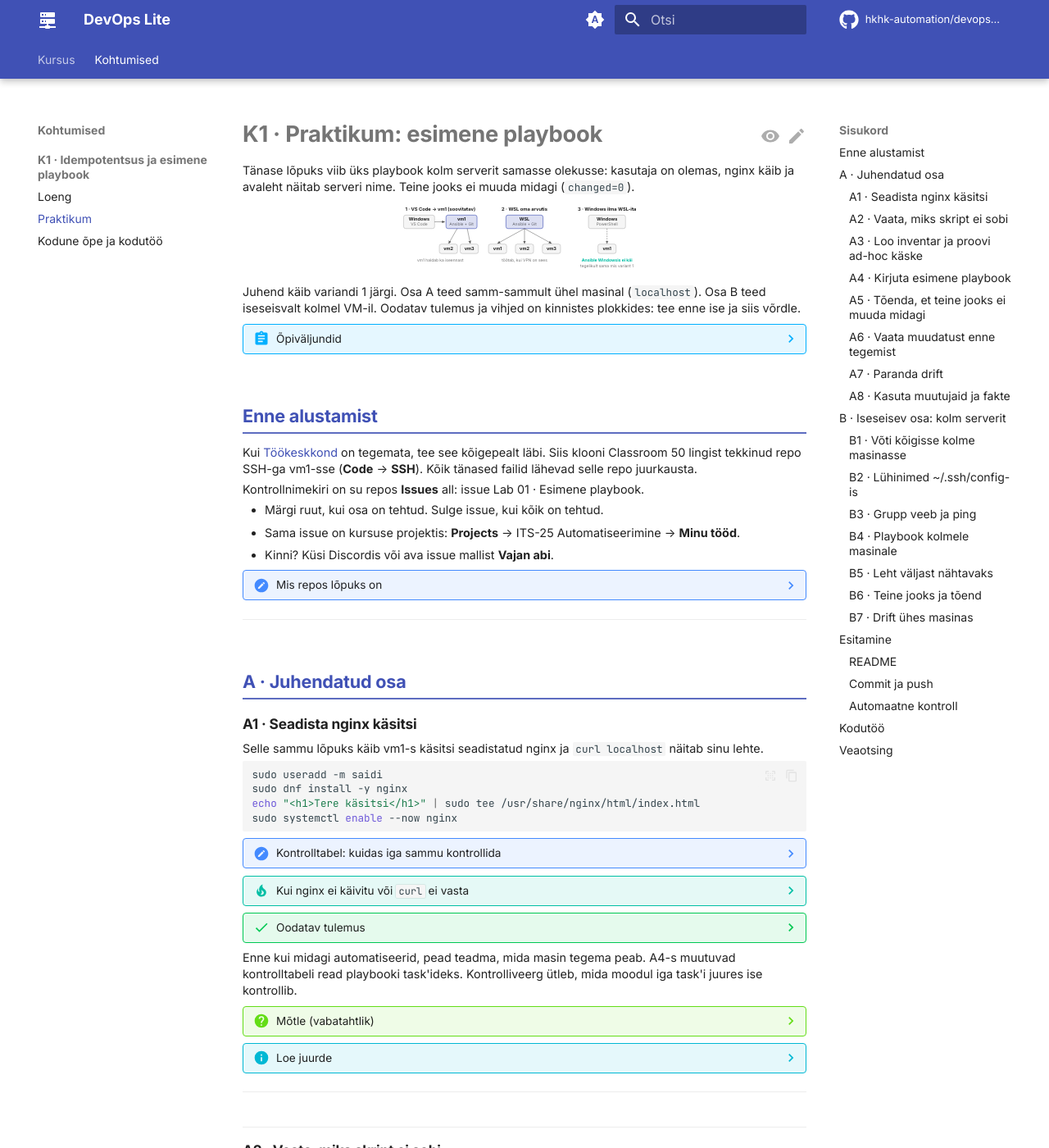
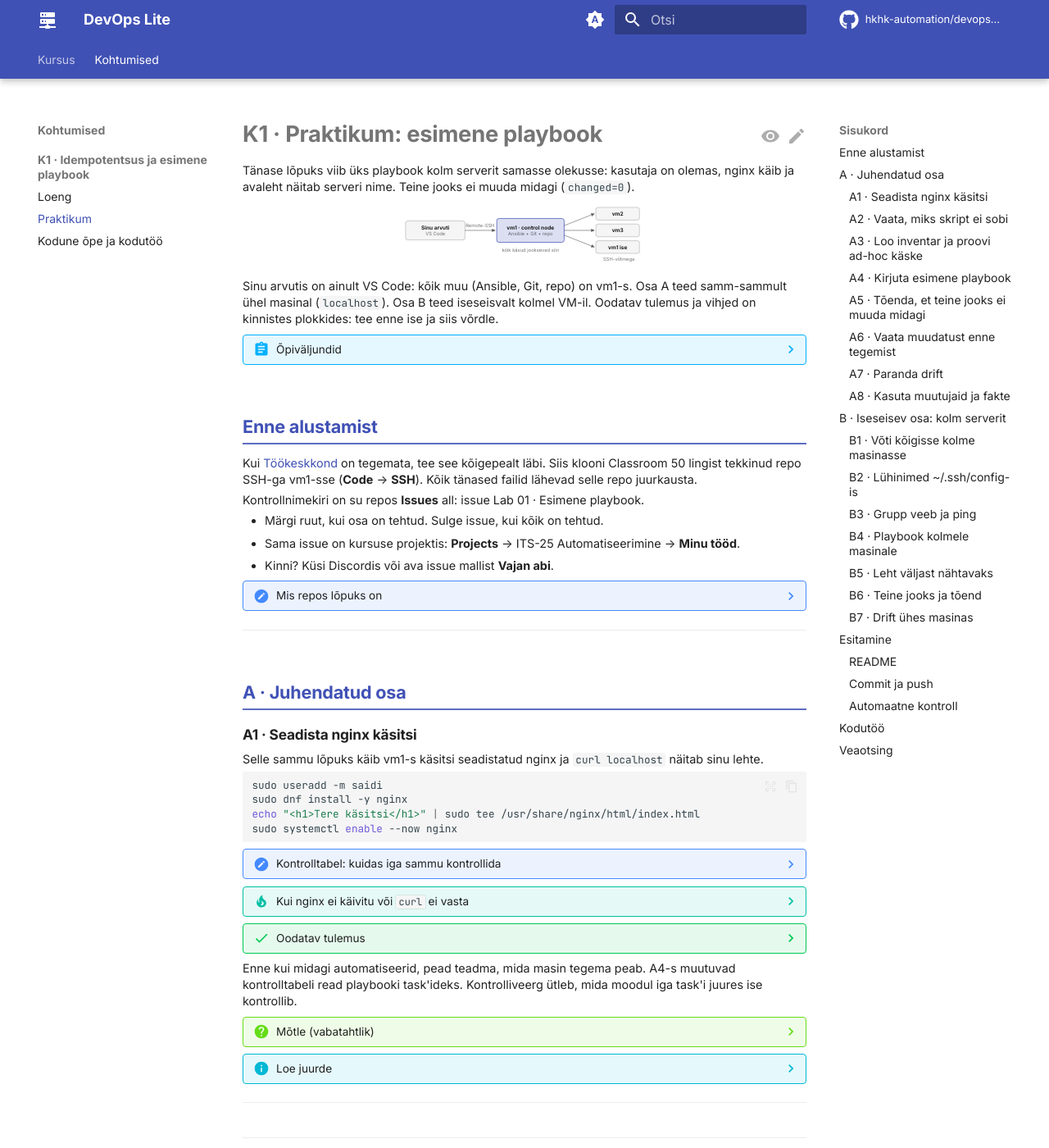
Before and after one commit to hkhk-automation/devops-lite, an MkDocs documentation site: the page built from docs/week01/lab.md, in a window 1280 px wide and 1400 px high. Shown: the whole window at 82% size. Built offline with MkDocs 1.6.1 and Material for MkDocs 9.7.7, drawn with Linux system fonts in a browser that asks for light colours; comment, search, counter and statistics services are not loaded.

Commit message:
Üks tee: vm1 on control node, oma arvutis ainult VS Code Remote-SSH
- praktikumi joonis: sinu arvuti (VS Code) -> Remote-SSH -> vm1 (Ansible,
  Git, repo) -> vm2, vm3, vm1 ise; kolme variandi joonis välja
- Töökeskkond: selgitus, kinnine "Kas saab ka teisiti?" (WSL kodus,
  Windows ilma WSL-ita ei sobi, viide Ansible'i dokumentatsioonile)

```diff
--- a/docs/week01/lab.md
+++ b/docs/week01/lab.md
@@ -2,39 +2,27 @@
 
 Tänase lõpuks viib üks playbook kolm serverit samasse olekusse: kasutaja on olemas, nginx käib ja avaleht näitab serveri nime. Teine jooks ei muuda midagi (`changed=0`).
 
-<figure style="max-width:730px;margin:.8em auto" class="dl-var" markdown="0">
-<svg viewBox="0 0 730 194" role="img" aria-labelledby="dl-var-t" xmlns="http://www.w3.org/2000/svg">
-<title id="dl-var-t">Kolm võimalust, kus Ansible jookseb: vm1, WSL või Windows (ei tööta)</title>
-<style>.dl-var svg{width:100%;height:auto;font-family:var(--md-text-font-family,sans-serif)}.dl-var .box{fill:var(--md-code-bg-color);stroke:var(--md-default-fg-color--lighter);stroke-width:1.2}.dl-var .ctrl{fill:var(--md-primary-fg-color);fill-opacity:.18;stroke:var(--md-primary-fg-color);stroke-width:1.5}.dl-var .t{fill:var(--md-default-fg-color);font-size:14px;font-weight:700}.dl-var .b{fill:var(--md-default-fg-color);font-size:13.5px;font-weight:600}.dl-var .s{fill:var(--md-default-fg-color--light);font-size:12px}.dl-var .w{fill:var(--md-accent-fg-color);font-size:12.5px;font-weight:700}.dl-var .a{stroke:var(--md-default-fg-color--light);stroke-width:1.5}.dl-var .d{stroke-dasharray:4 3}.dl-var .h{fill:var(--md-default-fg-color--light)}</style>
+<figure style="max-width:620px;margin:.8em auto" class="dl-var" markdown="0">
+<svg viewBox="0 0 620 150" role="img" aria-labelledby="dl-var-t" xmlns="http://www.w3.org/2000/svg">
+<title id="dl-var-t">Sinu arvutist VS Code Remote-SSH vm1-sse; vm1 on control node ja haldab vm2, vm3 ja iseennast</title>
+<style>.dl-var svg{width:100%;height:auto;font-family:var(--md-text-font-family,sans-serif)}.dl-var .box{fill:var(--md-code-bg-color);stroke:var(--md-default-fg-color--lighter);stroke-width:1.2}.dl-var .ctrl{fill:var(--md-primary-fg-color);fill-opacity:.18;stroke:var(--md-primary-fg-color);stroke-width:1.5}.dl-var .b{fill:var(--md-default-fg-color);font-size:13.5px;font-weight:600}.dl-var .s{fill:var(--md-default-fg-color--light);font-size:12px}.dl-var .a{stroke:var(--md-default-fg-color--light);stroke-width:1.5}.dl-var .h{fill:var(--md-default-fg-color--light)}</style>
 <defs><marker id="va" viewBox="0 0 10 10" refX="9" refY="5" markerWidth="6" markerHeight="6" orient="auto"><path class="h" d="M0,0 L10,5 L0,10 z"/></marker></defs>
-<text class="t" x="115" y="16" text-anchor="middle">1 · VS Code → vm1 (soovitatav)</text>
-<rect class="box" x="6" y="30" width="92" height="40" rx="6"/><text class="b" x="52.0" y="47.0" text-anchor="middle">Windows</text><text class="s" x="52.0" y="61.0" text-anchor="middle">VS Code</text>
-<line class="a" x1="98" y1="50" x2="128" y2="50" marker-end="url(#va)"/>
-<rect class="ctrl" x="132" y="30" width="92" height="40" rx="6"/><text class="b" x="178.0" y="47.0" text-anchor="middle">vm1</text><text class="s" x="178.0" y="61.0" text-anchor="middle">Ansible + Git</text>
-<line class="a" x1="165" y1="70" x2="140" y2="114" marker-end="url(#va)"/>
-<line class="a" x1="195" y1="70" x2="204" y2="114" marker-end="url(#va)"/>
-<rect class="box" x="112" y="116" width="54" height="28" rx="6"/><text class="b" x="139.0" y="134.0" text-anchor="middle">vm2</text>
-<rect class="box" x="174" y="116" width="54" height="28" rx="6"/><text class="b" x="201.0" y="134.0" text-anchor="middle">vm3</text>
-<text class="s" x="115" y="168" text-anchor="middle">vm1 haldab ka iseennast</text>
-<text class="t" x="365" y="16" text-anchor="middle">2 · WSL oma arvutis</text>
-<rect class="ctrl" x="310" y="30" width="110" height="40" rx="6"/><text class="b" x="365.0" y="47.0" text-anchor="middle">WSL</text><text class="s" x="365.0" y="61.0" text-anchor="middle">Ansible + Git</text>
-<line class="a" x1="365" y1="70" x2="285" y2="114" marker-end="url(#va)"/>
-<rect class="box" x="258" y="116" width="54" height="28" rx="6"/><text class="b" x="285.0" y="134.0" text-anchor="middle">vm1</text>
-<line class="a" x1="365" y1="70" x2="365" y2="114" marker-end="url(#va)"/>
-<rect class="box" x="338" y="116" width="54" height="28" rx="6"/><text class="b" x="365.0" y="134.0" text-anchor="middle">vm2</text>
-<line class="a" x1="365" y1="70" x2="445" y2="114" marker-end="url(#va)"/>
-<rect class="box" x="418" y="116" width="54" height="28" rx="6"/><text class="b" x="445.0" y="134.0" text-anchor="middle">vm3</text>
-<text class="s" x="365" y="168" text-anchor="middle">töötab, kui VPN on sees</text>
-<text class="t" x="610" y="16" text-anchor="middle">3 · Windows ilma WSL-ita</text>
-<rect class="box" x="555" y="30" width="110" height="40" rx="6"/><text class="b" x="610.0" y="47.0" text-anchor="middle">Windows</text><text class="s" x="610.0" y="61.0" text-anchor="middle">PowerShell</text>
-<line class="a d" x1="610" y1="70" x2="610" y2="114" marker-end="url(#va)"/>
-<rect class="box" x="583" y="116" width="54" height="28" rx="6"/><text class="b" x="610.0" y="134.0" text-anchor="middle">vm1</text>
-<text class="w" x="610" y="168" text-anchor="middle">Ansible Windowsis ei käi</text>
-<text class="s" x="610" y="184" text-anchor="middle">tegelikult sama mis variant 1</text>
+<rect class="box" x="10" y="40" width="150" height="48" rx="6"/><text class="b" x="85.0" y="61.0" text-anchor="middle">Sinu arvuti</text><text class="s" x="85.0" y="76.0" text-anchor="middle">VS Code</text>
+<line class="a" x1="160" y1="64" x2="236" y2="64" marker-end="url(#va)"/>
+<text class="s" x="198" y="56" text-anchor="middle">Remote-SSH</text>
+<rect class="ctrl" x="240" y="34" width="170" height="60" rx="6"/><text class="b" x="325.0" y="61.0" text-anchor="middle">vm1 · control node</text><text class="s" x="325.0" y="76.0" text-anchor="middle">Ansible + Git + repo</text>
+<line class="a" x1="410" y1="52" x2="486" y2="22" marker-end="url(#va)"/>
+<line class="a" x1="410" y1="64" x2="486" y2="64" marker-end="url(#va)"/>
+<line class="a" x1="410" y1="76" x2="486" y2="106" marker-end="url(#va)"/>
+<rect class="box" x="490" y="6" width="110" height="32" rx="6"/><text class="b" x="545.0" y="27.0" text-anchor="middle">vm2</text>
+<rect class="box" x="490" y="48" width="110" height="32" rx="6"/><text class="b" x="545.0" y="69.0" text-anchor="middle">vm3</text>
+<rect class="box" x="490" y="90" width="110" height="32" rx="6"/><text class="b" x="545.0" y="111.0" text-anchor="middle">vm1 ise</text>
+<text class="s" x="548" y="140" text-anchor="middle">SSH-võtmega</text>
+<text class="s" x="325" y="118" text-anchor="middle">kõik käsud jooksevad siin</text>
 </svg>
 </figure>
 
-Juhend käib variandi 1 järgi. Osa A teed samm-sammult ühel masinal (`localhost`). Osa B teed iseseisvalt kolmel VM-il. Oodatav tulemus ja vihjed on kinnistes plokkides: tee enne ise ja siis võrdle.
+Sinu arvutis on ainult VS Code: kõik muu (Ansible, Git, repo) on vm1-s. Osa A teed samm-sammult ühel masinal (`localhost`). Osa B teed iseseisvalt kolmel VM-il. Oodatav tulemus ja vihjed on kinnistes plokkides: tee enne ise ja siis võrdle.
 
 ??? abstract "Õpiväljundid"
 
```
Also changed, not shown: docs/keskkond.md (+6 -0 lines).
